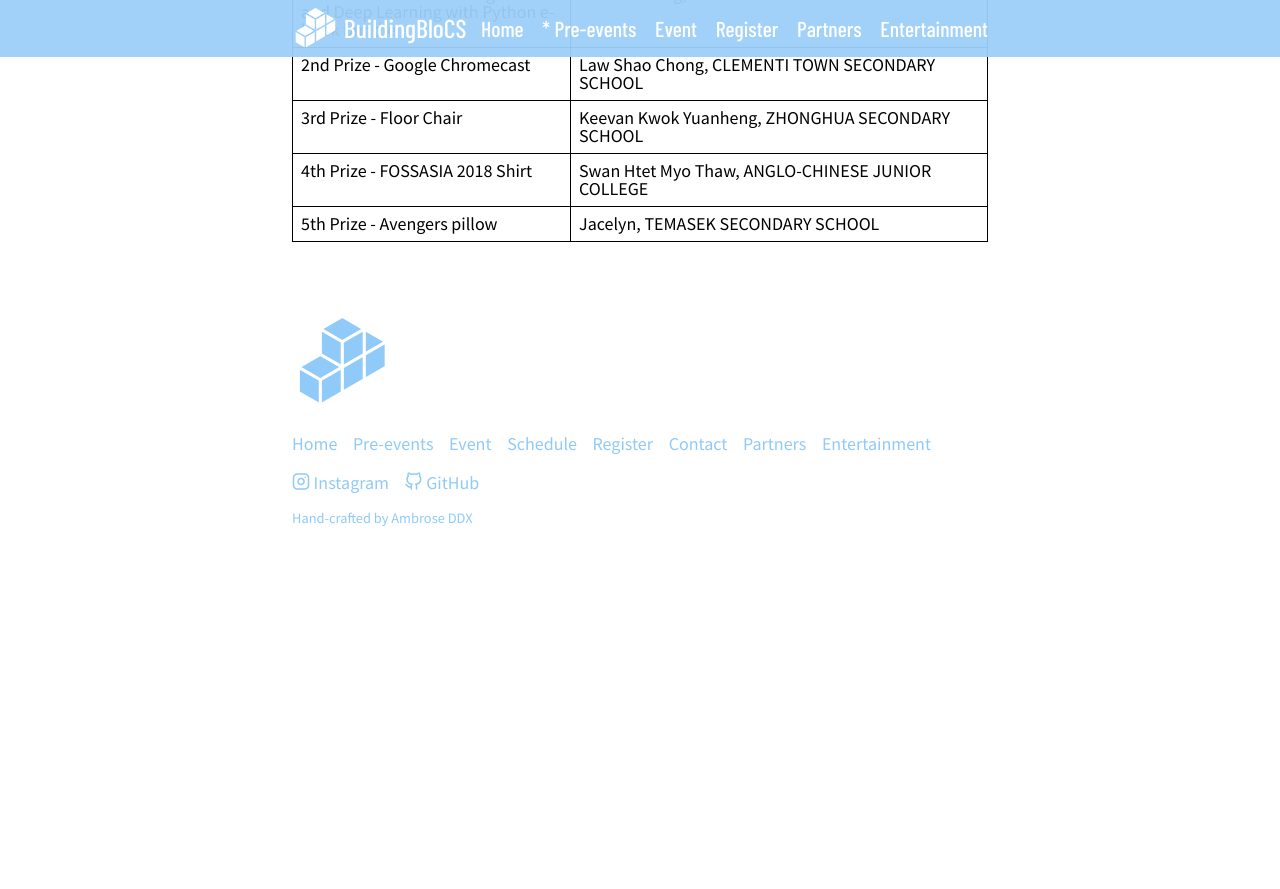
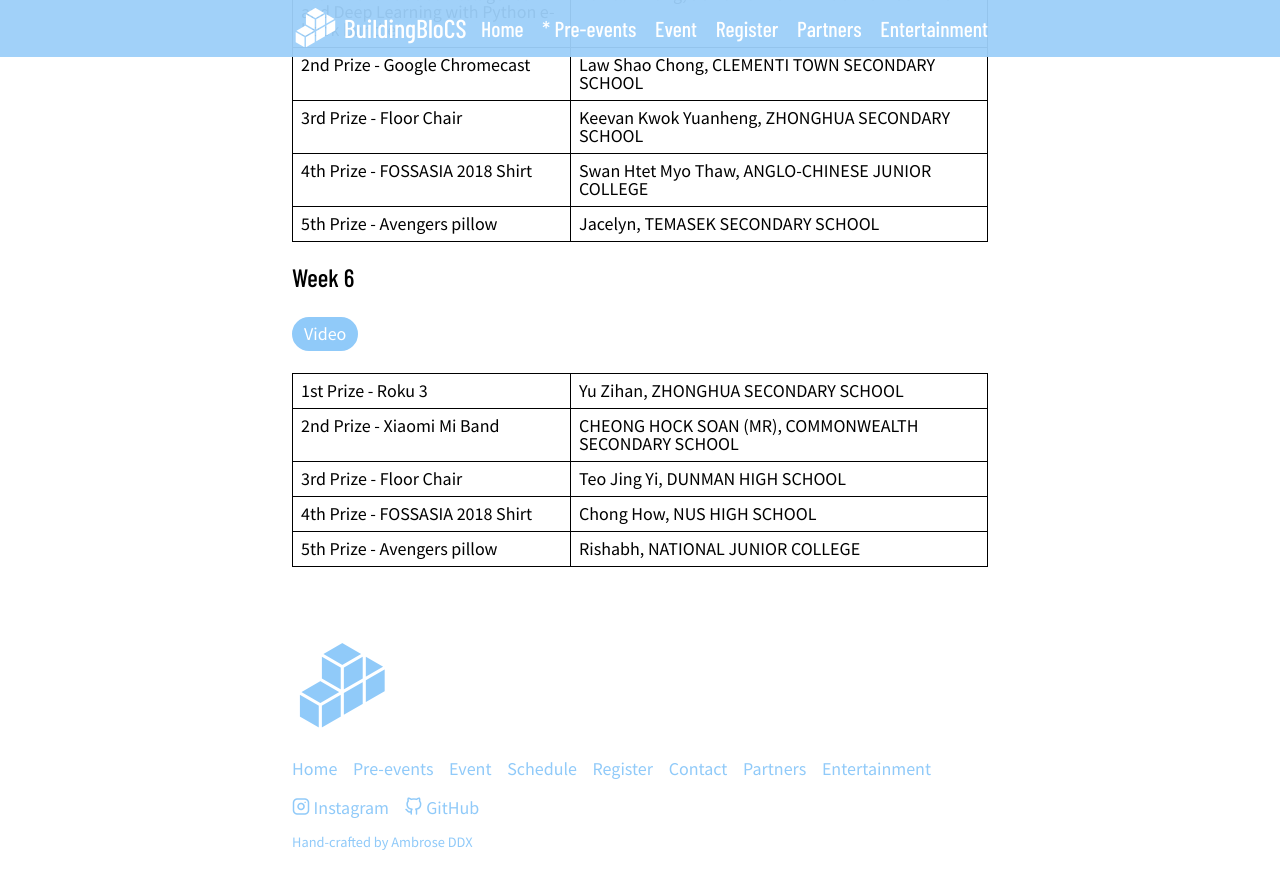
Before and after one commit to buildingblocs/2019, a Jekyll site: the page built from pre-event/luckydraw/index.md, in a window 1280 px wide and 900 px high, scrolled down 2093 px. Shown: the top 889 px of the window. Built offline with Jekyll 4.4.1, drawn with Linux system fonts in a browser that asks for light colours; some web fonts are replaced; our own code applies the rules of GitHub Pages for plain Markdown files; before the commit the page ends 2669 px from its top, so only the background shows below that.

Commit message:
Update awards.yml

```diff
--- a/_data/awards.yml
+++ b/_data/awards.yml
@@ -62,3 +62,16 @@
     winner: Swan Htet Myo Thaw, ANGLO-CHINESE JUNIOR COLLEGE
   - prize: 5th Prize - Avengers pillow
     winner: Jacelyn, TEMASEK SECONDARY SCHOOL
+
+- week: 6
+  awards:
+  - prize: 1st Prize - Roku 3
+    winner: Yu Zihan, ZHONGHUA SECONDARY SCHOOL
+  - prize: 2nd Prize - Xiaomi Mi Band
+    winner: CHEONG HOCK SOAN (MR), COMMONWEALTH SECONDARY SCHOOL
+  - prize: 3rd Prize - Floor Chair
+    winner: Teo Jing Yi, DUNMAN HIGH SCHOOL
+  - prize: 4th Prize - FOSSASIA 2018 Shirt
+    winner: Chong How, NUS HIGH SCHOOL
+  - prize: 5th Prize - Avengers pillow
+    winner: Rishabh, NATIONAL JUNIOR COLLEGE
```
